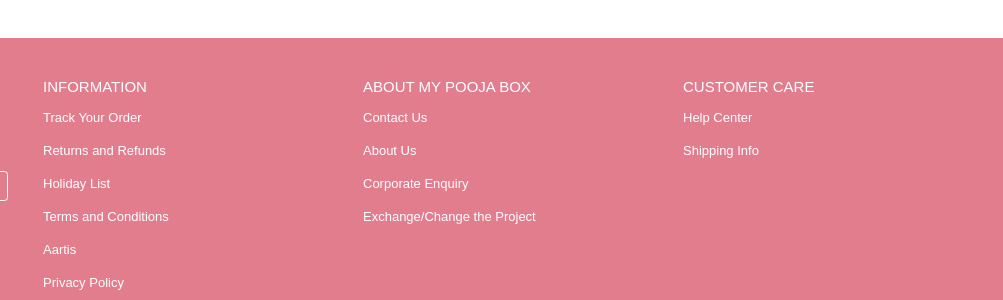
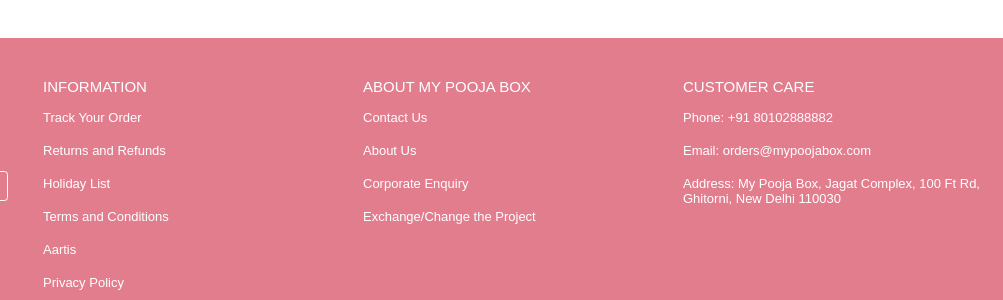
Before and after one commit to Prashant-27-09/shoppingwebsite, a plain HTML site: page index.html in a window 1280 px wide. Shown: the part 3437-3737 px from the top of the page, 277-1280 px from the left. Drawn offline with nearby package versions, Linux system fonts and the light colour scheme; files whose address does not match are found by name.

Commit message:
second commit

```diff
--- a/index.html
+++ b/index.html
@@ -538,8 +538,10 @@
   <label for="customer-toggle" class="footer-heading">CUSTOMER CARE</label>
   <input type="checkbox" id="customer-toggle" />
   <ul class="footer-links">
-    <li><a href="#">Help Center</a></li>
-    <li><a href="#">Shipping Info</a></li>
+    <li><a href="#">Phone: +91 80102888882</a></li>
+    <li><a href="#">Email: orders@mypoojabox.com</a></li>
+    <li><a href="#">Address: My Pooja Box, Jagat Complex, 100 Ft Rd, Ghitorni, New Delhi 110030</a></li>
+
   </ul>
 </div>
 </div>
```
